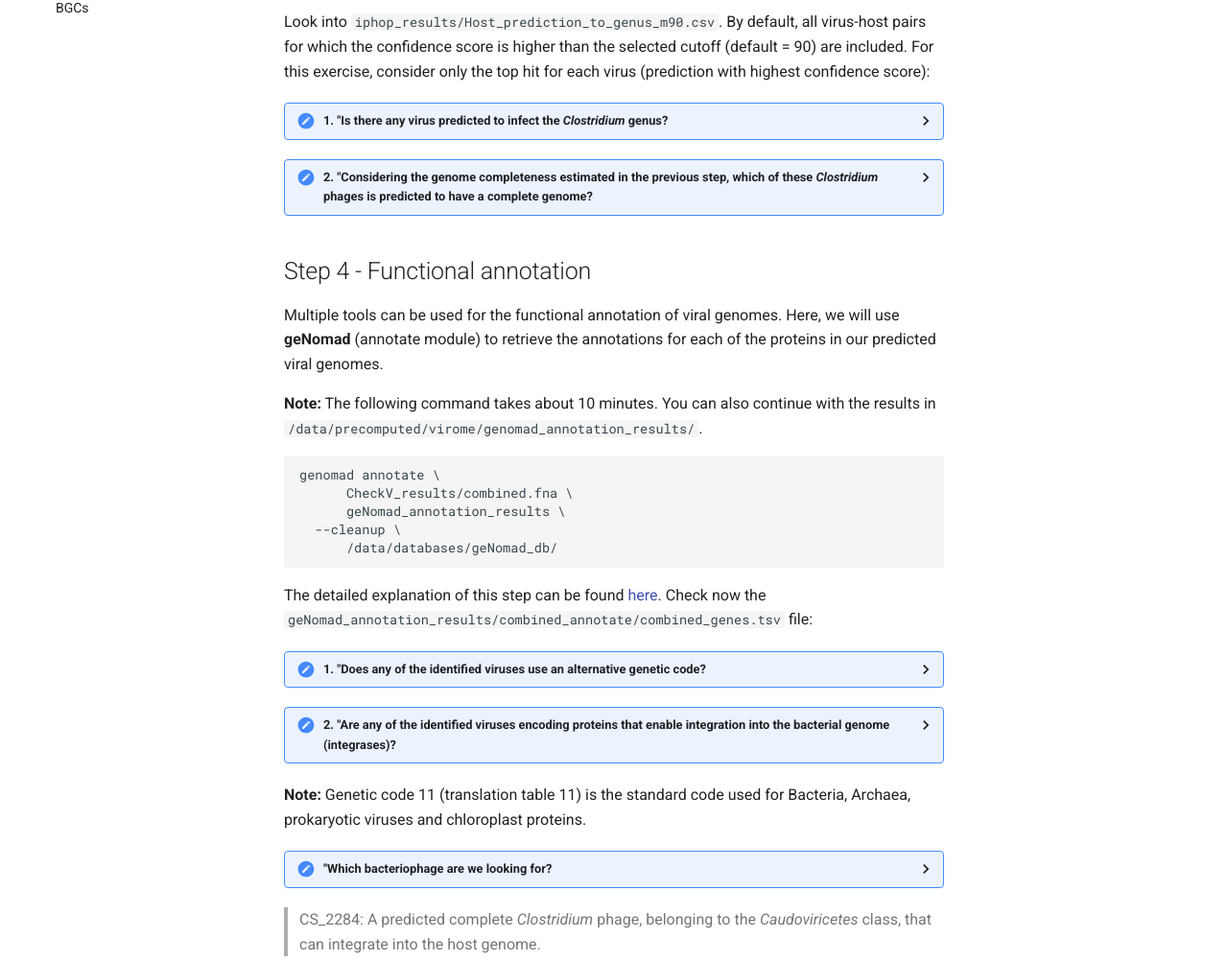
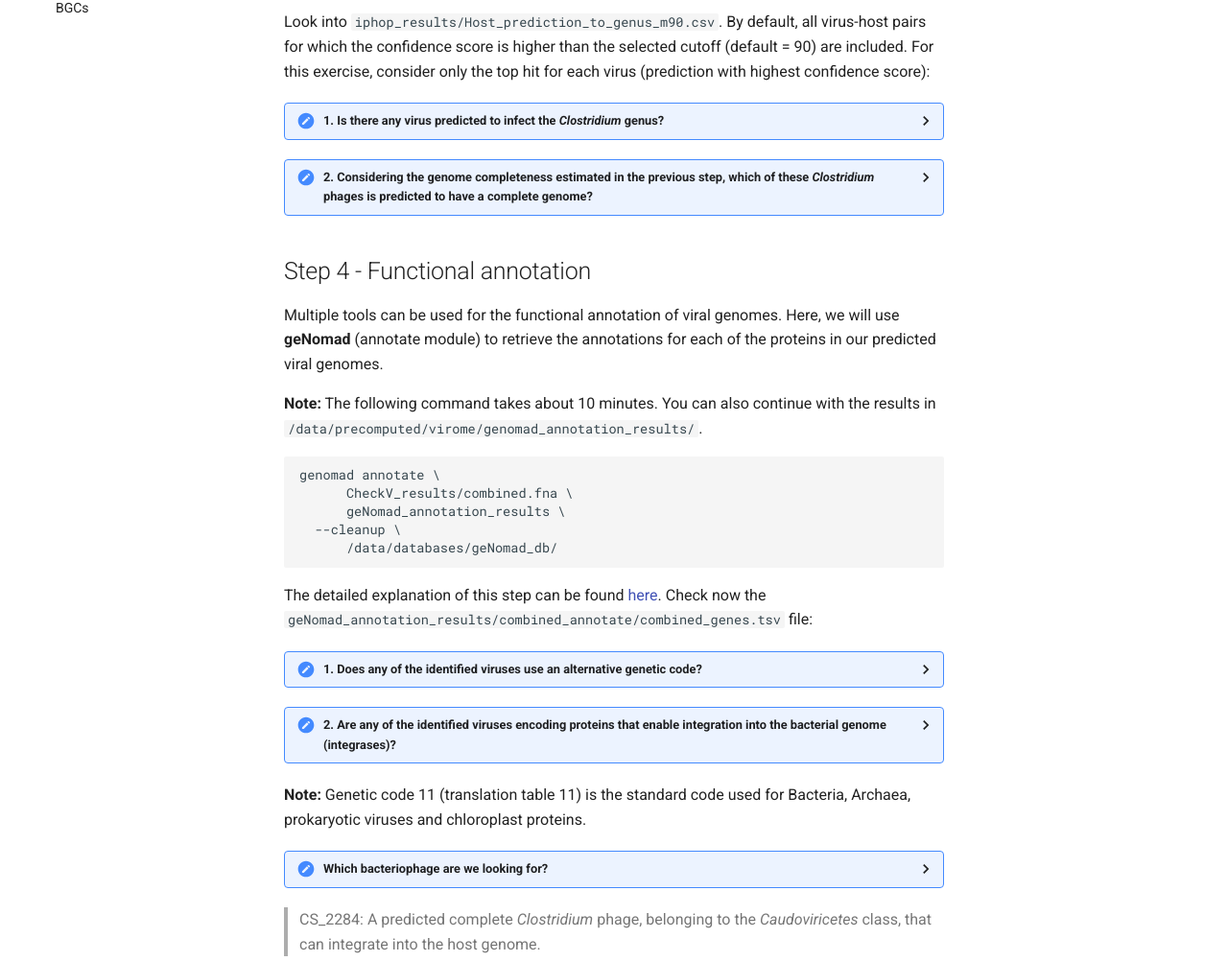
Before and after one commit to mdehollander/biosb-metagenomics, an MkDocs documentation site: the page built from docs/functional-annotation/viromes.md, in a window 1280 px wide and 1400 px high, scrolled down 2707 px. Shown: the part 334-1336 px from the top of the window at 96% size. Built offline with MkDocs 1.6.1 and Material for MkDocs 9.7.7, drawn with Linux system fonts in a browser that asks for light colours; comment, search, counter and statistics services are not loaded; some of the changed text lies outside the part shown.

```diff
--- a/docs/functional-annotation/viromes.md
+++ b/docs/functional-annotation/viromes.md
@@ -73,10 +73,10 @@ While geNomad performs well at identifying proviruses from metagenomic data, **C
 
 The CheckV output is described [here](https://bitbucket.org/berkeleylab/checkv/src/master/). Look into ``CheckV_results/quality_summary.tsv``.
 
-??? done "1. "How many proviruses do you find and how many viruses?"
+??? done "1. How many proviruses do you find and how many viruses?"
     9 proviruses, 46 viruses.
 
-??? done "2. "How many low, medium, and high quality viruses do you detect? How many complete viruses? How many of them have direct terminal repeats?"
+??? done "2. How many low, medium, and high quality viruses do you detect? How many complete viruses? How many of them have direct terminal repeats?"
     15 viruses with low-quality, 16 with medium-quality and 9 with high-quality.
     15 viruses are complete. From them, 10 have direct terminal repeats (DTRs).
 
@@ -107,10 +107,10 @@ The iPHoP output is described [here](https://bitbucket.org/MAVERICLab/vcontact2/
 
 Look into ``iphop_results/Host_prediction_to_genus_m90.csv``. By default, all virus-host pairs for which the confidence score is higher than the selected cutoff (default = 90) are included. For this exercise, consider only the top hit for each virus (prediction with highest confidence score):
 
-??? done "1. "Is there any virus predicted to infect the **_Clostridium_** genus?"
+??? done "1. Is there any virus predicted to infect the **_Clostridium_** genus?"
     Yes, 2 viruses are predicted to infect **_Clostridium_**.
 
-??? done "2. "Considering the genome completeness estimated in the previous step, which of these **_Clostridium_** phages is predicted to have a complete genome?"
+??? done "2. Considering the genome completeness estimated in the previous step, which of these **_Clostridium_** phages is predicted to have a complete genome?"
     Both phages have a complete genome (with DTRs).
 
 
@@ -128,14 +128,14 @@ Multiple tools can be used for the functional annotation of viral genomes. Here,
 
 The detailed explanation of this step can be found [here](https://portal.nersc.gov/genomad/pipeline.html#annotate). Check now the ``geNomad_annotation_results/combined_annotate/combined_genes.tsv`` file:
 
-??? done "1. "Does any of the identified viruses use an alternative genetic code?"
+??? done "1. Does any of the identified viruses use an alternative genetic code?"
     No, all the viruses use the standard genetic code (translation table 11).
 
-??? done "2. "Are any of the identified viruses encoding proteins that enable integration into the bacterial genome (integrases)?"
+??? done "2. Are any of the identified viruses encoding proteins that enable integration into the bacterial genome (integrases)?"
     Yes, at least 7 viruses encode integrases (GPD_74496, GPD_79092, ELGV_14024, CS_100, CS_659, CS_1726 and CS_2284)
 
 **Note:** Genetic code 11 (translation table 11) is the standard code used for Bacteria, Archaea, prokaryotic viruses and chloroplast proteins.
 
 
-??? done " "Which bacteriophage are we looking for?"
+??? done "Which bacteriophage are we looking for?"
 > CS_2284: A predicted complete *Clostridium* phage, belonging to the *Caudoviricetes* class, that can integrate into the host genome.
```
